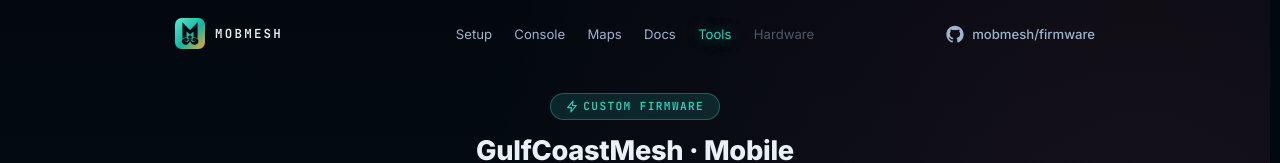
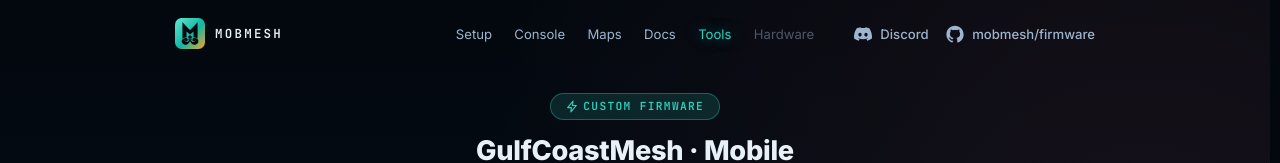
Before and after one commit to mobmesh/firmware, a plain HTML site: page pages/index.html in a window 1280 px wide. Shown: the top 163 px of the page. Drawn offline with Linux system fonts and the light colour scheme.

Commit message:
feat: add Discord link to tools header

```diff
--- a/pages/index.html
+++ b/pages/index.html
@@ -32,6 +32,19 @@
         <a href="https://tools.mobmesh.org" aria-current="page">Tools</a>
         <span aria-disabled="true">Hardware</span>
       </nav>
+      <div class="header-links">
+      <a
+        class="github-link discord-link"
+        href="https://discord.com/channels/1559225096915263511/1559238699433197709"
+        target="_blank"
+        rel="noopener noreferrer"
+        aria-label="Join the MobMesh channel on Discord"
+      >
+        <svg viewBox="0 0 24 24" width="18" height="18" fill="currentColor" aria-hidden="true">
+          <path d="M20.317 4.37a19.79 19.79 0 0 0-4.885-1.515.074.074 0 0 0-.079.037c-.21.375-.444.864-.608 1.25a18.27 18.27 0 0 0-5.487 0 12.64 12.64 0 0 0-.617-1.25.077.077 0 0 0-.079-.037A19.74 19.74 0 0 0 3.677 4.37a.07.07 0 0 0-.032.027C.533 9.046-.32 13.58.099 18.057a.082.082 0 0 0 .031.057 19.9 19.9 0 0 0 5.993 3.03.078.078 0 0 0 .084-.028c.462-.63.874-1.295 1.226-1.994a.076.076 0 0 0-.041-.106 13.1 13.1 0 0 1-1.872-.892.077.077 0 0 1-.008-.128c.126-.094.252-.192.372-.291a.074.074 0 0 1 .077-.01c3.928 1.793 8.18 1.793 12.062 0a.074.074 0 0 1 .078.009c.12.099.246.198.373.292a.077.077 0 0 1-.006.127 12.3 12.3 0 0 1-1.873.892.077.077 0 0 0-.041.107c.36.698.772 1.362 1.225 1.993a.076.076 0 0 0 .084.028 19.84 19.84 0 0 0 6.002-3.03.077.077 0 0 0 .032-.054c.5-5.177-.838-9.674-3.549-13.66a.061.061 0 0 0-.031-.03ZM8.02 15.33c-1.183 0-2.157-1.085-2.157-2.419 0-1.333.956-2.419 2.157-2.419 1.21 0 2.176 1.096 2.157 2.42 0 1.333-.956 2.418-2.157 2.418Zm7.975 0c-1.183 0-2.157-1.085-2.157-2.419 0-1.333.955-2.419 2.157-2.419 1.21 0 2.176 1.096 2.157 2.42 0 1.333-.946 2.418-2.157 2.418Z"></path>
+        </svg>
+        <span>Discord</span>
+      </a>
       <a
         class="github-link"
         href="https://github.com/mobmesh/firmware#readme"
@@ -42,6 +55,7 @@
         </svg>
         <span>mobmesh/firmware</span>
       </a>
+      </div>
     </div>
   </header>
 
--- a/pages/shared/style.css
+++ b/pages/shared/style.css
@@ -766,6 +766,13 @@ input.field:focus {
   transform: none;
 }
 
+.site-header .header-links {
+  justify-self: end;
+  display: flex;
+  align-items: center;
+  gap: 1.1rem;
+}
+
 /* Brand and GitHub hold the top row; the nav drops beneath and centres itself. */
 @media (max-width: 760px) {
   .site-header-inner {
```
